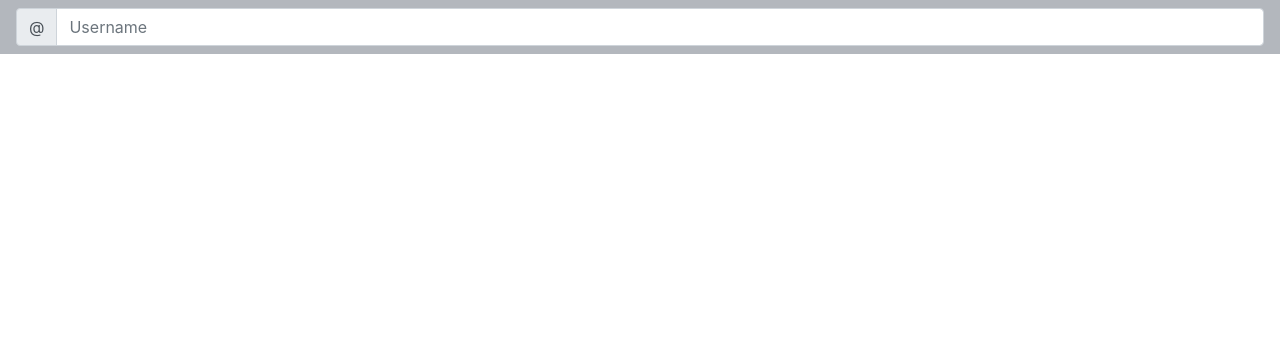
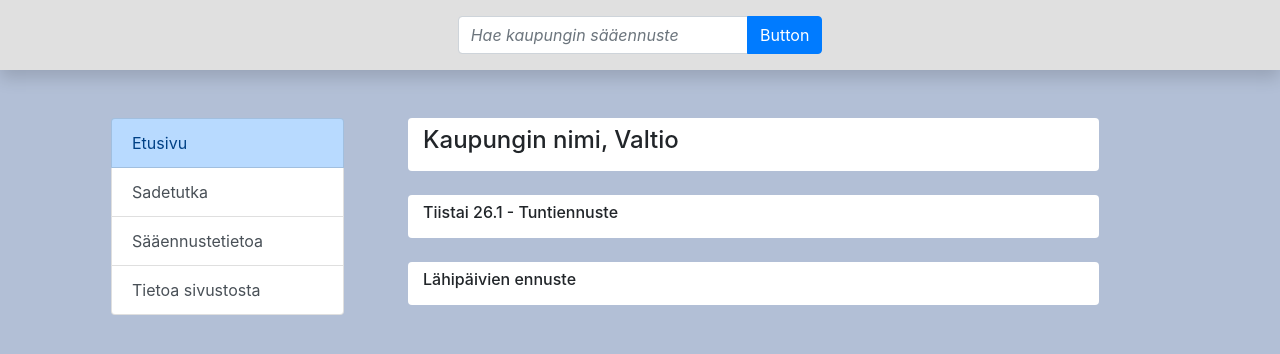
Before and after one commit to matilei/reactweatherforecast, a React (Create React App) app: page / in a window 1280 px wide. Shown: the top 354 px of the page. Built offline with nearby package versions, Linux system fonts and the light colour scheme.

Commit message:
Frontpage editing

```diff
--- a/src/App.js
+++ b/src/App.js
@@ -1,5 +1,5 @@
 import React from 'react';
-import Front from './front';
+import Main from './main';
 import {
   BrowserRouter as Router,
   Switch,
@@ -8,7 +8,7 @@ import {
 
 function App() {
   return (
-    <Front />
+    <Main />
   );
 }
 
--- a/src/front.css
+++ /dev/null
@@ -1,3 +0,0 @@
-.navbar{
-
-}
--- a/src/front.js
+++ /dev/null
@@ -1,42 +0,0 @@
-import React, { useState, useMemo, useContext, useEffect } from 'react';
-import 'bootstrap/dist/css/bootstrap.min.css';
-import './front.css';
-import { Container, Row, Col, Button, Navbar, Form, InputGroup, FormControl } from 'react-bootstrap';
-
-
-function Front() {
-    return (
-        <Container fluid="true">
-            <Header />
-        </Container>
-    );
-}
-
-
-//onChange={event => "setCity(event.target.value)"}
-const Header = () => {
-    return (
-        <Navbar className="navbar" style={{ backgroundColor: "#b3b7bd" }}>
-            <InputGroup className="">
-                <InputGroup.Prepend>
-                    <InputGroup.Text id="basic-addon1">@</InputGroup.Text>
-                </InputGroup.Prepend>
-                <FormControl
-                    placeholder="Username"
-                    aria-label="Username"
-                    aria-describedby="basic-addon1"
-                />
-            </InputGroup>
-        </Navbar>
-    );
-}
-
-const Sidebar = () => {
-    return (
-        <Container>
-
-        </Container>
-    );
-}
-
-export default Front;
--- /dev/null
+++ b/src/frontpage.js
@@ -0,0 +1,30 @@
+import React from 'react';
+import { Container, Row, Col, Button, Navbar, Nav, Form, InputGroup, FormControl, ListGroup, ListGroupItem } from 'react-bootstrap';
+
+
+function Frontpage() {
+    return (
+        <Col fluid="true" className="main-content mr-5 ml-3" sm={7}>
+
+            <Row className="cityName-wrapper rounded mb-4">
+                <Col className="pt-2 pb-2">
+                    <h4>Kaupungin nimi, Valtio</h4>
+                </Col>
+            </Row>
+
+            <Row className="dayForecast-wrapper rounded mb-4">
+                <Col className="pt-2 pb-2">
+                    <h6>Tiistai 26.1 - Tuntiennuste</h6>
+                </Col>
+            </Row>
+
+            <Row className="weekForecast-wrapper rounded">
+                <Col className="pt-2 pb-2">
+                    <h6>Lähipäivien ennuste</h6>
+                </Col>
+            </Row>
+        </Col>
+    );
+}
+
+export default Frontpage;
--- /dev/null
+++ b/src/main.css
@@ -0,0 +1,17 @@
+body{
+    overflow-x: hidden;
+}
+.page-wrapper{
+    height: 100vh;
+    background: #b2bfd6;
+    margin: 0;
+}
+
+.header{
+    background-color: #e0e0e0;
+    position: sticky
+}
+
+.cityName-wrapper, .dayForecast-wrapper, .weekForecast-wrapper{
+    background: white;
+}
--- /dev/null
+++ b/src/main.js
@@ -0,0 +1,65 @@
+import React, { useState, useMemo, useContext, useEffect } from 'react';
+import 'bootstrap/dist/css/bootstrap.min.css';
+import './main.css';
+import Frontpage from './frontpage.js';
+import { Container, Row, Col, Button, Navbar, Nav, Form, InputGroup, FormControl, ListGroup, ListGroupItem } from 'react-bootstrap';
+
+
+function Main() {
+    return (
+        <Container fluid="true" className="page-wrapper">
+            <Header />
+            <Row fluid="true" className="content-wrapper mt-5 mb-5 ml-5 mr-5">
+
+                <Col fluid="true" className="sidebar-wrapper static ml-5 mb-5 pr-5" sm={3}>
+                    <Sidebar />
+                </Col>
+
+                <Frontpage />
+            </Row>
+        </Container>
+    );
+}
+
+
+//onChange={event => "setCity(event.target.value)"}
+const Header = () => {
+    return (
+        <Container fluid className="header shadow">
+            <Row>
+                <Col></Col>
+                <Col>
+                    <Navbar className="py-3">
+                        <InputGroup className="inputSearch">
+                            <FormControl
+                                placeholder="Hae kaupungin sääennuste"
+                                style={{ fontStyle: "italic" }}
+                            />
+                            <InputGroup.Append>
+                                <Button variant="primary">Button</Button>
+                            </InputGroup.Append>
+                        </InputGroup>
+                    </Navbar>
+                </Col>
+                <Col></Col>
+            </Row>
+        </Container>
+    );
+}
+
+const Sidebar = () => {
+    return (
+        <ListGroup className="sidebar">
+            <ListGroup.Item action variant="primary">Etusivu</ListGroup.Item>
+            <ListGroup.Item action variant="">Sadetutka</ListGroup.Item>
+            <ListGroup.Item action variant="">Sääennustetietoa</ListGroup.Item>
+            <ListGroup.Item action variant="">Tietoa sivustosta</ListGroup.Item>
+        </ListGroup>
+    );
+}
+
+const Content = () => {
+
+}
+
+export default Main;
```
Also changed, not shown: public/index.html (+0 -10 lines), 1 other file (tests, documents, lock files or other folders).
